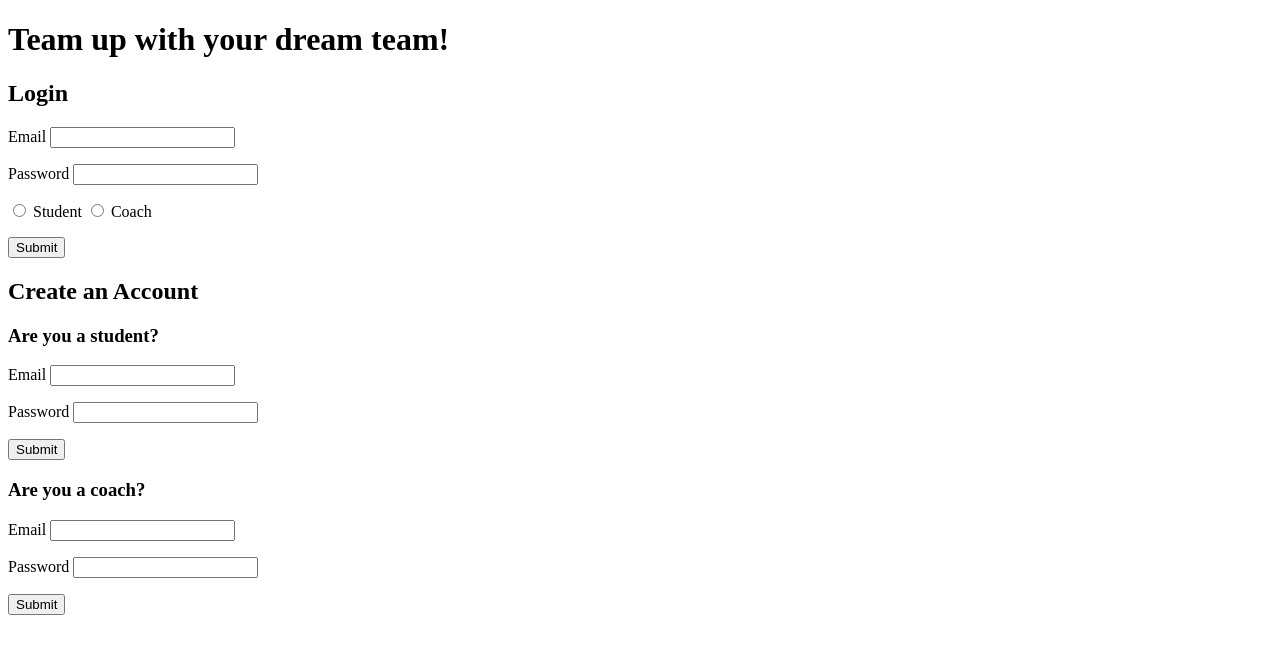
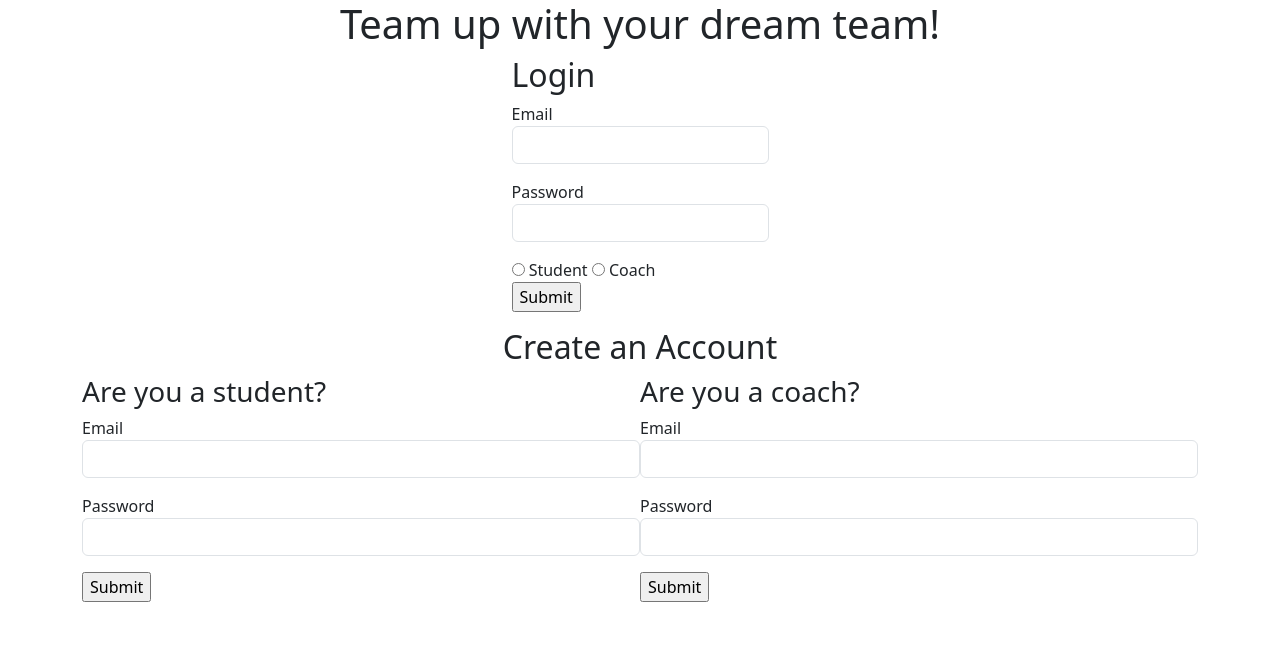
Before and after one commit to iareadrian/HB-college-athlete-recruiting, a Flask app: page / in a window 1280 px wide. Shown: the top 654 px of the page. Run offline with Flask 2, Linux system fonts and the light colour scheme.

Commit message:
Home page formatting

```diff
--- a/templates/base.html
+++ b/templates/base.html
@@ -2,14 +2,18 @@
 <html>
     <head>
         <meta charset="utf-8">
-        <meta name="viewport" content="width=device-width">
+        <meta name="viewport" content="width=device-width, initial-scale=1">
+        <link href="https://cdn.jsdelivr.net/npm/bootstrap@5.3.1/dist/css/bootstrap.min.css" rel="stylesheet" integrity="sha384-4bw+/aepP/YC94hEpVNVgiZdgIC5+VKNBQNGCHeKRQN+PtmoHDEXuppvnDJzQIu9" crossorigin="anonymous">
+        <link rel="stylesheet" href="/static/css/style.css">
         <title>
             {% block title %}{% endblock %}
         </title>
 
         {% block head %}{% endblock %}
+
     </head>
     <body>
+        <div class="container"></div>
         {% for msg in get_flashed_messages() %}
             <p class="flash-msg">
                 {{ msg }}
@@ -19,5 +23,8 @@
         {% block body %}{% endblock %}
 
         {% block after_body %}{% endblock %}
+
+        <script src="https://cdn.jsdelivr.net/npm/@popperjs/core@2.11.8/dist/umd/popper.min.js" integrity="sha384-I7E8VVD/ismYTF4hNIPjVp/Zjvgyol6VFvRkX/vR+Vc4jQkC+hVqc2pM8ODewa9r" crossorigin="anonymous"></script>
+        <script src="https://cdn.jsdelivr.net/npm/bootstrap@5.3.1/dist/js/bootstrap.min.js" integrity="sha384-Rx+T1VzGupg4BHQYs2gCW9It+akI2MM/mndMCy36UVfodzcJcF0GGLxZIzObiEfa" crossorigin="anonymous"></script>
     </body>
 </html>
--- a/templates/homepage.html
+++ b/templates/homepage.html
@@ -3,16 +3,22 @@
 {% block title %} Team Up Home {% endblock %}
 
 {% block body %}
-<h1>Team up with your dream team!</h1>
-
+<div class="container">
+    <div class="row">
+        <div class="d-flex justify-content-center">
+            <h1 class="text-center">Team up with your dream team!</h1>
+        </div>
+    </div>
+    <div class="row">
+        <div class="d-flex justify-content-center">
+            <form action="/login" method="POST">
                 <h2>Login</h2>
-<form action="/login" method="POST">
                 <p>
-        Email <input type="text" name="email">
+                    Email <input type="text" name="email" class="form-control">
                 </p>
 
                 <p>
-        Password <input type="password" name="password">
+                    Password <input type="password" name="password" class="form-control">
                 </p>
 
                 <input type="radio" name="user_type" value="student" id="student">
@@ -25,37 +31,49 @@
                     <input type="submit">
                 </p>
             </form>
-
+        </div>
+    </div>
+    <div class="row">
+        <div class="d-flex justify-content-center">
             <h2>Create an Account</h2>
-
+        </div>
+    </div>
+    <div class="row">
+        <div class="d-flex justify-content-center">
+            <div class="col">
+                <form action="/register/student" method="POST">
                     <h3>Are you a student?</h3>
-<form action="/register/student" method="POST">
                     <p>
-        Email <input type="text" name="email">
+                        Email <input type="text" name="email" class="form-control">
                     </p>
 
                     <p>
-        Password <input type="password" name="password">
+                        Password <input type="password" name="password" class="form-control">
                     </p>
 
                     <p>
                         <input type="submit">
                     </p>
                 </form>
-
+            </div>
+            <div class="col">
+                <form action="/register/coach" method="POST">
                     <h3>Are you a coach?</h3>
-<form action="/register/coach" method="POST">
                     <p>
-        Email <input type="text" name="email">
+                        Email <input type="text" name="email" class="form-control">
                     </p>
 
                     <p>
-        Password <input type="password" name="password">
+                        Password <input type="password" name="password" class="form-control">
                     </p>
 
                     <p>
                         <input type="submit">
                     </p>
                 </form>
+            </div>
+        </div>
+    </div>
+</div>
 
 {% endblock %}
```
Also changed, not shown: static/css/style.css (added). Lines whose indentation alone changed are shown as unchanged.
